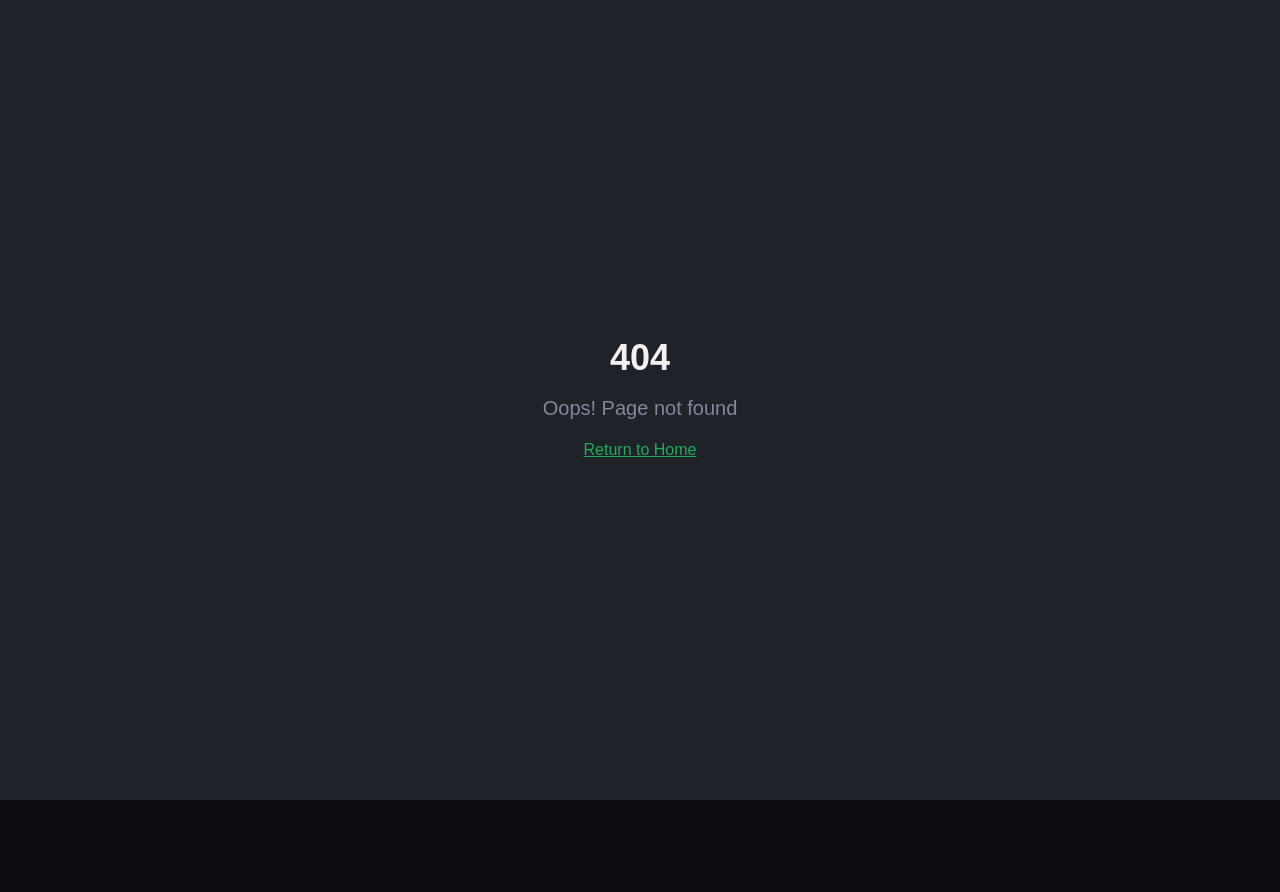
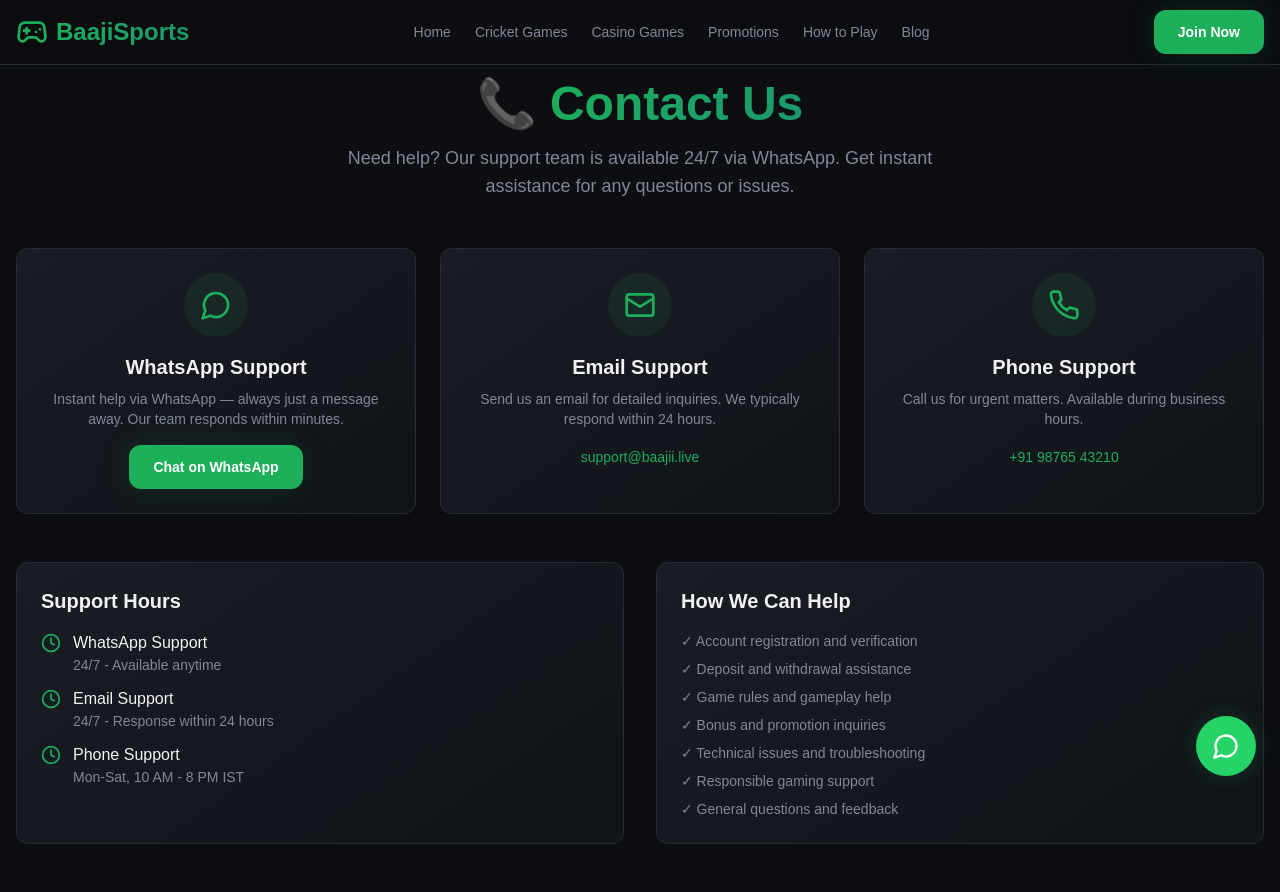
Before and after one commit to Neetu8354/india-play-hub, a React (Vite) app: page /contact in a window 1280 px wide. Before the commit this address had no page. Shown: the top 892 px of the page. Before the commit the page ends 800 px from the top, so only its background shows below. Built offline with nearby package versions, Linux system fonts and the light colour scheme; the HTML template or start-up script is replaced by a standard one.

Commit message:
fix: create Contact page with full content, remove hardcoded og:url from index.html for dynamic per-page URLs

```diff
--- a/index.html
+++ b/index.html
@@ -27,7 +27,6 @@
     <meta property="og:site_name" content="BaajiSports" />
     <meta property="og:title" content="BaajiSports – Best Online Sports &amp; Casino Gaming Platform in India">
     <meta property="og:description" content="Play 200+ cricket, casino, slots &amp; card games on BaajiSports. India&#39;s trusted gaming platform with exciting bonuses. Join now via WhatsApp!">
-    <meta property="og:url" content="https://baajii.live/" />
     <meta property="og:image" content="https://baajii.live/og-image.png">
     <meta property="og:image:width" content="1200" />
     <meta property="og:image:height" content="630" />
@@ -37,7 +36,6 @@
     <meta name="twitter:title" content="BaajiSports – Best Online Sports &amp; Casino Gaming Platform in India">
     <meta name="twitter:description" content="Play 200+ cricket, casino, slots &amp; card games on BaajiSports. India&#39;s trusted gaming platform with exciting bonuses. Join now via WhatsApp!">
     <meta name="twitter:image" content="https://baajii.live/og-image.png">
-    <meta name="twitter:url" content="https://baajii.live/" />
 
     <link rel="icon" type="image/x-icon" href="/favicon.ico">
     <link rel="apple-touch-icon" href="/apple-touch-icon.png">
--- a/src/App.tsx
+++ b/src/App.tsx
@@ -14,6 +14,7 @@
 const CasinoGamesPage = lazy(() => import("./pages/CasinoGamesPage.tsx"));
 const PromotionsPage = lazy(() => import("./pages/PromotionsPage.tsx"));
 const HowToPlayPage = lazy(() => import("./pages/HowToPlayPage.tsx"));
+const ContactPage = lazy(() => import("./pages/ContactPage.tsx"));
 
 const queryClient = new QueryClient();
 
@@ -31,6 +32,7 @@
               <Route path="/casino-games" element={<CasinoGamesPage />} />
               <Route path="/promotions" element={<PromotionsPage />} />
               <Route path="/how-to-play" element={<HowToPlayPage />} />
+              <Route path="/contact" element={<ContactPage />} />
               <Route path="/blog" element={<Blog />} />
               <Route path="/blog/:slug" element={<BlogPost />} />
               {/* ADD ALL CUSTOM ROUTES ABOVE THE CATCH-ALL "*" ROUTE */}
--- /dev/null
+++ b/src/pages/ContactPage.tsx
@@ -0,0 +1,167 @@
+import { Helmet } from "react-helmet-async";
+import { Mail, Phone, MessageCircle, MapPin, Clock } from "lucide-react";
+import Navbar from "@/components/Navbar";
+import Footer from "@/components/Footer";
+import WhatsAppButton from "@/components/WhatsAppButton";
+
+const WHATSAPP_LINK = "https://wa.link/reddyanna_";
+
+const ContactPage = () => {
+  return (
+    <>
+      <Helmet>
+        <title>Contact Us | BaajiSports Support - 24/7 WhatsApp Help</title>
+        <meta name="description" content="Contact BaajiSports for support via WhatsApp, email, or phone. Get instant help with account, payments, games, and technical issues. 24/7 customer support available." />
+        <link rel="canonical" href="https://baajii.live/contact" />
+        <meta property="og:title" content="Contact Us | BaajiSports Support - 24/7 WhatsApp Help" />
+        <meta property="og:description" content="Contact BaajiSports for support via WhatsApp, email, or phone. Get instant help with account, payments, games, and technical issues. 24/7 customer support available." />
+        <meta property="og:url" content="https://baajii.live/contact" />
+        <meta name="twitter:url" content="https://baajii.live/contact" />
+        <meta name="twitter:title" content="Contact Us | BaajiSports Support - 24/7 WhatsApp Help" />
+        <meta name="twitter:description" content="Contact BaajiSports for support via WhatsApp, email, or phone. Get instant help with account, payments, games, and technical issues. 24/7 customer support available." />
+        <meta name="keywords" content="contact baajisports, customer support, whatsapp support, email support, help center" />
+      </Helmet>
+
+      <div className="min-h-screen bg-background">
+        <Navbar />
+
+        <main className="pt-20 pb-12">
+          <div className="container mx-auto px-4">
+            <h1 className="font-heading text-4xl sm:text-5xl font-bold text-center mb-4">
+              📞 <span className="text-gradient-primary">Contact Us</span>
+            </h1>
+            <p className="text-center text-muted-foreground mb-12 text-lg max-w-2xl mx-auto">
+              Need help? Our support team is available 24/7 via WhatsApp. Get instant assistance for any questions or issues.
+            </p>
+
+            <div className="grid grid-cols-1 md:grid-cols-2 lg:grid-cols-3 gap-6 mb-12">
+              <div className="card-game p-6 text-center">
+                <div className="bg-primary/10 rounded-full w-16 h-16 flex items-center justify-center mx-auto mb-4">
+                  <MessageCircle className="w-8 h-8 text-primary" aria-hidden="true" />
+                </div>
+                <h2 className="font-heading text-xl font-bold text-foreground mb-2">
+                  WhatsApp Support
+                </h2>
+                <p className="text-sm text-muted-foreground mb-4">
+                  Instant help via WhatsApp — always just a message away. Our team responds within minutes.
+                </p>
+                <a
+                  href={WHATSAPP_LINK}
+                  target="_blank"
+                  rel="noopener noreferrer"
+                  className="btn-primary-glow text-sm inline-block"
+                >
+                  Chat on WhatsApp
+                </a>
+              </div>
+
+              <div className="card-game p-6 text-center">
+                <div className="bg-primary/10 rounded-full w-16 h-16 flex items-center justify-center mx-auto mb-4">
+                  <Mail className="w-8 h-8 text-primary" aria-hidden="true" />
+                </div>
+                <h2 className="font-heading text-xl font-bold text-foreground mb-2">
+                  Email Support
+                </h2>
+                <p className="text-sm text-muted-foreground mb-4">
+                  Send us an email for detailed inquiries. We typically respond within 24 hours.
+                </p>
+                <a
+                  href="mailto:support@baajii.live"
+                  className="text-primary text-sm font-medium hover:underline"
+                >
+                  support@baajii.live
+                </a>
+              </div>
+
+              <div className="card-game p-6 text-center">
+                <div className="bg-primary/10 rounded-full w-16 h-16 flex items-center justify-center mx-auto mb-4">
+                  <Phone className="w-8 h-8 text-primary" aria-hidden="true" />
+                </div>
+                <h2 className="font-heading text-xl font-bold text-foreground mb-2">
+                  Phone Support
+                </h2>
+                <p className="text-sm text-muted-foreground mb-4">
+                  Call us for urgent matters. Available during business hours.
+                </p>
+                <a
+                  href="tel:+919876543210"
+                  className="text-primary text-sm font-medium hover:underline"
+                >
+                  +91 98765 43210
+                </a>
+              </div>
+            </div>
+
+            <div className="grid grid-cols-1 md:grid-cols-2 gap-8 mb-12">
+              <div className="card-game p-6">
+                <h3 className="font-heading text-xl font-bold text-foreground mb-4">
+                  Support Hours
+                </h3>
+                <div className="space-y-3">
+                  <div className="flex items-start gap-3">
+                    <Clock className="w-5 h-5 text-primary flex-shrink-0 mt-0.5" aria-hidden="true" />
+                    <div>
+                      <p className="font-medium text-foreground">WhatsApp Support</p>
+                      <p className="text-sm text-muted-foreground">24/7 - Available anytime</p>
+                    </div>
+                  </div>
+                  <div className="flex items-start gap-3">
+                    <Clock className="w-5 h-5 text-primary flex-shrink-0 mt-0.5" aria-hidden="true" />
+                    <div>
+                      <p className="font-medium text-foreground">Email Support</p>
+                      <p className="text-sm text-muted-foreground">24/7 - Response within 24 hours</p>
+                    </div>
+                  </div>
+                  <div className="flex items-start gap-3">
+                    <Clock className="w-5 h-5 text-primary flex-shrink-0 mt-0.5" aria-hidden="true" />
+                    <div>
+                      <p className="font-medium text-foreground">Phone Support</p>
+                      <p className="text-sm text-muted-foreground">Mon-Sat, 10 AM - 8 PM IST</p>
+                    </div>
+                  </div>
+                </div>
+              </div>
+
+              <div className="card-game p-6">
+                <h3 className="font-heading text-xl font-bold text-foreground mb-4">
+                  How We Can Help
+                </h3>
+                <ul className="space-y-2 text-sm text-muted-foreground">
+                  <li>✓ Account registration and verification</li>
+                  <li>✓ Deposit and withdrawal assistance</li>
+                  <li>✓ Game rules and gameplay help</li>
+                  <li>✓ Bonus and promotion inquiries</li>
+                  <li>✓ Technical issues and troubleshooting</li>
+                  <li>✓ Responsible gaming support</li>
+                  <li>✓ General questions and feedback</li>
+                </ul>
+              </div>
+            </div>
+
+            <div className="card-game p-8 text-center">
+              <h2 className="font-heading text-2xl font-bold text-foreground mb-3">
+                Need Quick Help?
+              </h2>
+              <p className="text-muted-foreground mb-6">
+                For fastest response, contact us via WhatsApp. Our team is ready to help you 24/7!
+              </p>
+              <a
+                href={WHATSAPP_LINK}
+                target="_blank"
+                rel="noopener noreferrer"
+                className="btn-primary-glow text-base inline-block"
+              >
+                Contact via WhatsApp →
+              </a>
+            </div>
+          </div>
+        </main>
+
+        <Footer />
+        <WhatsAppButton />
+      </div>
+    </>
+  );
+};
+
+export default ContactPage;
```
Also changed, not shown: 1 other file (tests, documents, lock files or other folders).
